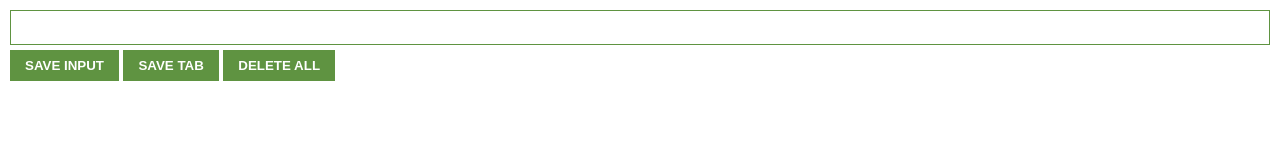
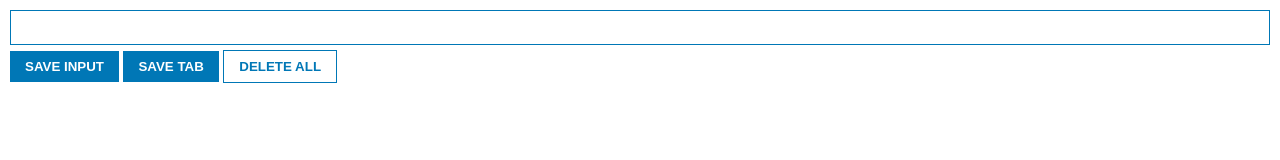
Before and after one commit to gobardhanm/chrome-extention, a browser extension: page index.html in a window 1280 px wide. Drawn offline with Linux system fonts and the light colour scheme.

Commit message:
style changed and updated

```diff
--- a/style.css
+++ b/style.css
@@ -9,7 +9,7 @@ input {
     height: 35px;
     padding: 10px;
     box-sizing: border-box;
-    border: 1px solid #5f9341;
+    border: 1px solid #0077B6;
 }
 
 button {
@@ -17,7 +17,7 @@ button {
     border-radius: 0px;
     border: none;
     color: white;
-    background: #5f9341;
+    background: #0077B6;
     padding: 8px 15px;
     font-family:  Arial, Helvetica, sans-serif;
     font-weight: bold;
@@ -34,5 +34,11 @@ li {
 }
 
 li a {
-    color: #5f9341;
+    color: #0077B6;
 }
+
+#dlt-btn{
+    background: white;
+    color: #0077B6;
+    border: 1px solid #0077B6;
+}
```
